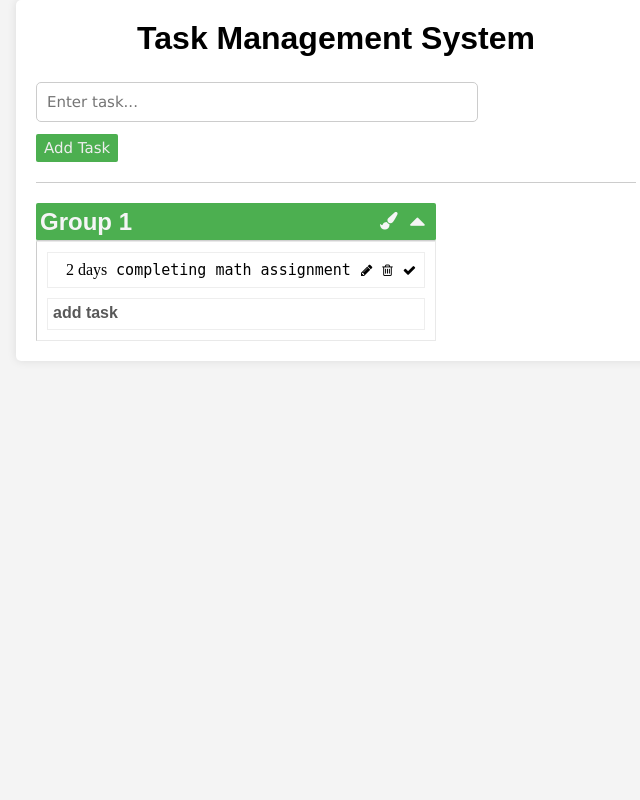
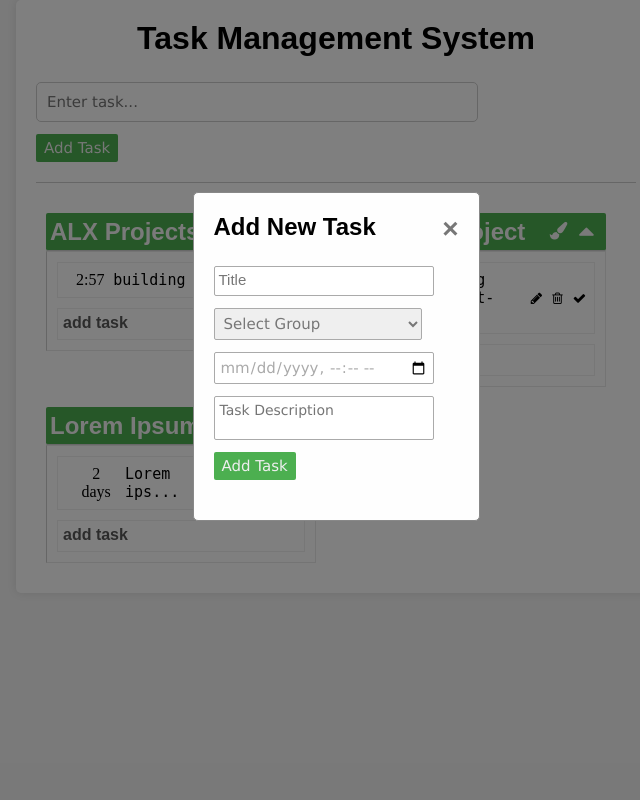
Before and after one commit to BinyamMamo/Online_task_management, a Flask app: page / in a window 1280 px wide. Shown: the whole page, without its empty margins (304-944 px from the left). Run offline with Flask 3, Linux system fonts and the light colour scheme; some libraries are stand-ins or nearby versions.

Commit message:
Thu Feb  8 21:07:13 +04 2024

```diff
--- a/static/styles/section.css
+++ b/static/styles/section.css
@@ -1,6 +1,10 @@
 #taskList {
 	border-top: 1px solid #ccc;
 	padding-top: 20px;
+	display: flex;
+	flex-wrap: wrap;
+	width: 100%;
+	/* background-color: rgb(111, 92, 130); */
 }
 
 .group {
@@ -9,6 +13,8 @@
 	max-width: fit-content;
 	position: relative;
 	border-top: none;
+	margin: 10px;
+	width: 45%;
 }
 
 .item, .item-more {
--- a/templates/index.html
+++ b/templates/index.html
@@ -19,12 +19,12 @@
 		<h1>Task Management System</h1>
 		<form class="taskForm">
 			<input type="text" id="taskInput" placeholder="Enter task...">
-			<button id="new_task" class="add-task" type="submit">Add Task</button>
+			<button id="new_task" class="add-task" type="button">Add Task</button>
 		</form>
 		<div id="taskList">
 			<div class="group">
 				<div class="group-header">
-					<input class="group-title" value="Group 1" onclick="this.readOnly=false;" readonly />
+					<input class="group-title" value="ALX Projects" onclick="this.readOnly=false;" readonly />
 					<button class="group-clr"><i class="fa fa-paint-brush" onclick="this.querySelector('input').click()"
 							aria-hidden="true"><input type="color"
 								oninput="this.parentElement.parentElement.parentElement.style.backgroundColor=this.value" /></i></button>
@@ -34,7 +34,75 @@
 				<div class="group-body" style="display: block;">
 						<div class="item">
 							<label class="label">
-								<button style="font: 16px bolder;">2 days</button> <span>completing math assignment</span>
+								<button style="font: 16px bolder;">2:57</button> <span>building mvp</span>
+							</label>
+							<button class="edit-tem"><i class="fa fa-pencil"></i></button>
+							<button class="delete-item" onclick="request('Are u sure u want to delete this?', ()=>{this.parentElement.style.display='none'})"><i
+									class="fa fa-trash-o"></i></button>
+							<button class="check-item" onclick="request('finished this task?', ()=>{
+								this.parentElement.querySelector('.label').style.textDecoration='line-through'})"><i class="fa fa-check"></i></button>
+							<!-- <button class="check-item"><i class="fa fa-check-square-o"></i></button> -->
+						</div>
+
+						<div class="item-more">
+							<input type="text" required> <span>add task</span>
+							<button class="edit-item">
+								<i class="fa fa-pencil" aria-hidden="true"></i>
+							</button>
+							<button class="delete-item" onclick="request('Are u sure u want to delete this?', ()=>{this.parentElement.style.display='none'})"><i
+									class="fa fa-check"></i></button>
+						</div>
+
+					<button class="add_task" type="submit" style="display: none;">+</button>
+				</div>
+			</div>
+			<div class="group">
+				<div class="group-header">
+					<input class="group-title" value="Portfolio project" onclick="this.readOnly=false;" readonly />
+					<button class="group-clr"><i class="fa fa-paint-brush" onclick="this.querySelector('input').click()"
+							aria-hidden="true"><input type="color"
+								oninput="this.parentElement.parentElement.parentElement.style.backgroundColor=this.value" /></i></button>
+					<button class="collapse-btn" onclick="collapse(this)"><i class="fa fa-caret-down"
+							aria-hidden="true"></i></button>
+				</div>
+				<div class="group-body" style="display: block;">
+						<div class="item">
+							<label class="label">
+								<button style="font: 16px bolder;">2 days</button> <span>finishing the front-end</span>
+							</label>
+							<button class="edit-tem"><i class="fa fa-pencil"></i></button>
+							<button class="delete-item" onclick="request('Are u sure u want to delete this?', ()=>{this.parentElement.style.display='none'})"><i
+									class="fa fa-trash-o"></i></button>
+							<button class="check-item" onclick="request('finished this task?', ()=>{
+								this.parentElement.querySelector('.label').style.textDecoration='line-through'})"><i class="fa fa-check"></i></button>
+							<!-- <button class="check-item"><i class="fa fa-check-square-o"></i></button> -->
+						</div>
+
+						<div class="item-more">
+							<input type="text" required> <span>add task</span>
+							<button class="edit-item">
+								<i class="fa fa-pencil" aria-hidden="true"></i>
+							</button>
+							<button class="delete-item" onclick="request('Are u sure u want to delete this?', ()=>{this.parentElement.style.display='none'})"><i
+									class="fa fa-check"></i></button>
+						</div>
+
+					<button class="add_task" type="submit" style="display: none;">+</button>
+				</div>
+			</div>
+			<div class="group">
+				<div class="group-header">
+					<input class="group-title" value="Lorem Ipsum" onclick="this.readOnly=false;" readonly />
+					<button class="group-clr"><i class="fa fa-paint-brush" onclick="this.querySelector('input').click()"
+							aria-hidden="true"><input type="color"
+								oninput="this.parentElement.parentElement.parentElement.style.backgroundColor=this.value" /></i></button>
+					<button class="collapse-btn" onclick="collapse(this)"><i class="fa fa-caret-down"
+							aria-hidden="true"></i></button>
+				</div>
+				<div class="group-body" style="display: block;">
+						<div class="item">
+							<label class="label">
+								<button style="font: 16px bolder;">2 days</button> <span>Lorem ips...</span>
 							</label>
 							<button class="edit-tem"><i class="fa fa-pencil"></i></button>
 							<button class="delete-item" onclick="request('Are u sure u want to delete this?', ()=>{this.parentElement.style.display='none'})"><i
@@ -64,7 +132,7 @@
 		<button id="yesButton">Yes</button>
 		<button id="noButton">No</button>
 	</div>
-	<div id="taskModal" class="task-modal" style="display: none;">
+	<div id="taskModal" class="task-modal" style="display: block;">
 		<div class="task-modal-content">
 			<span class="close" onclick="$('#taskModal').css('display', 'none');">&times;</span>
 			<h2>Add New Task</h2>
```
